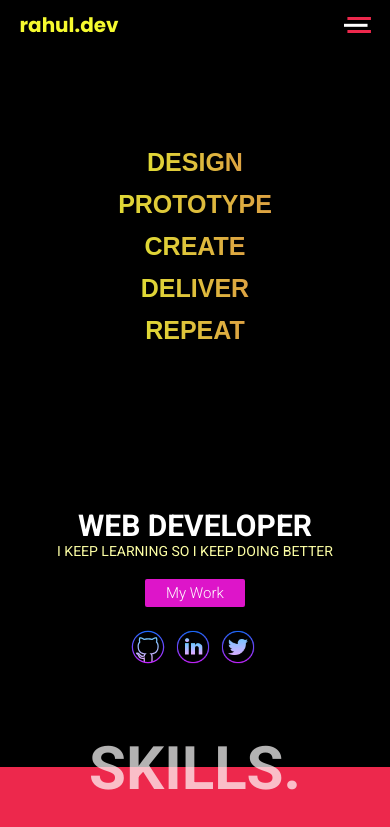
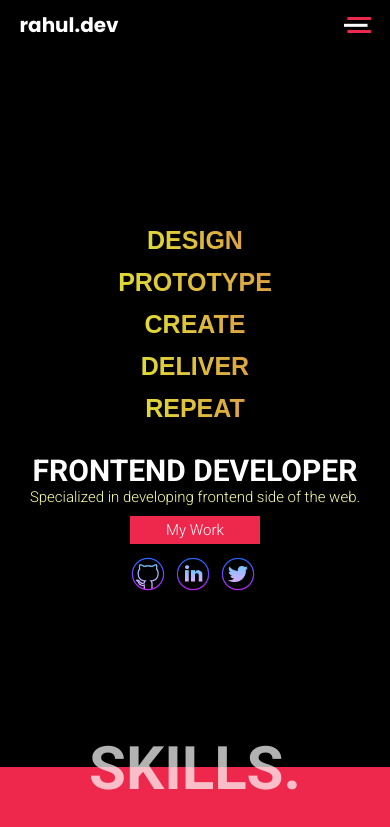
Before and after one commit to notoveryet1308/portfolio, a React (Create React App) app: page / in a window 390 px wide. Shown: the top 827 px of the page. Built offline with nearby package versions, Linux system fonts and the light colour scheme; a web font is replaced by a local one.

Commit message:
made some changed in Hero section and made it more responsive

```diff
--- a/src/components/About/index.js
+++ b/src/components/About/index.js
@@ -159,13 +159,14 @@ function index() {
         <Content>
           <Textbox>
             <p className='para'>Hi, I am Rahul Raj.<br></br><br></br>
-             A <span className="span">self taught Frontend developer</span>(client side of the web) but i also have experience with fullstack development with Express.Js & MongoDB. I recently completed B-Tech in Information Technology from Guru Nanak Dev Engineering College, Ludhiana Punjab.<br></br>
+             A <span className="span">self taught Frontend developer</span> (client side of the web) but i do have some experience with fullstack development with Express.Js & MongoDB.
+             I recently completed B-Tech in Information Technology from Guru Nanak Dev Engineering College, Ludhiana Punjab.<br></br>
               <br></br>
             I love working and creating web products as I could instanlty see my work done. After learning React.Js and working on several projects with this technology, working on web technologies have become so much fun for me. I enjoy this process of creating something new.
           </p>
           </Textbox>
           <Personal>
-            <h3 className="heading">My favourite music artists😍</h3>
+            <h3 className="heading" >My favourite music artists<span role="img" aria-label="string">😍</span></h3>
             <div className="artistbox">
               <Artistname>Prateek Khuhad</Artistname>
               <Artistname>Ritivz</Artistname>
--- a/src/components/Header/index.js
+++ b/src/components/Header/index.js
@@ -44,7 +44,7 @@ const SmootLink = styled(Link)`
   text-decoration: none;
   margin: 0 1rem;
   cursor: pointer;
-  font-weight: 300;
+  font-weight: 400;
 
   @media (max-width: 768px){
     font-size: 1.6rem;
@@ -56,12 +56,13 @@ function Index() {
   return (
     <HeaderWrapper>
       <Header>
-        <Logo onClick={() => scroll.scrollToTop()}>rahul.dev</Logo>
+        <Logo onClick={() => scroll.scrollToTop()}>&lt;rahulraj&gt;</Logo>
         <Nav>
           <SmootLink
             to="skills"
             smooth={true}
             duration={500}
+
             color='#ED284C'
           >Skills</SmootLink>
           <SmootLink
@@ -75,16 +76,15 @@ function Index() {
             smooth={true}
             duration={500}
             color='#30E6F1'
-          >About me</SmootLink>
+          >About</SmootLink>
           <SmootLink
             to="aboutme"
             smooth={true}
             duration={500}
             color='#fff'
-          >Contact me</SmootLink>
+          >Contact</SmootLink>
         </Nav>
       </Header>
-
     </HeaderWrapper>
   )
 }
--- a/src/components/Hero/index.js
+++ b/src/components/Hero/index.js
@@ -1,8 +1,10 @@
 import React, { useRef, useEffect } from 'react';
-import { gsap, TimelineMax, Expo } from 'gsap';
+import { gsap,Expo } from 'gsap';
 import { Link } from 'react-scroll';
 import { Container } from '../../stylesheets/global';
 import github from '../../img/github.svg';
+
+
 import linkedin from '../../img/linkedin.png';
 import twitter from '../../img/twitter.png';
 
@@ -18,7 +20,8 @@ import {
   IconImg,
   RightContent,
   HeroText,
-  HeroTextBox
+  HeroTextBox,
+  HideText
 } from './style';
 
 
@@ -31,20 +34,27 @@ function Index() {
   const repeat = useRef(null);
 
   useEffect(() => {
-    gsap.to(design.current, 2, { css: { transform: "translateY(0)", zIndex: 44, visibility: "visible" }, opacity: 1, ease: Expo.easeInOut }, );
-    gsap.to( prototype.current, 3, { css: { transform: "translateY(0)", zIndex: 44, visibility: "visible" }, opacity: 1, ease: Expo.easeInOut }, );
-    gsap.to( create.current, 4, { css: { transform: "translateY(0)", zIndex: 44, visibility: "visible" }, opacity: 1, ease: Expo.easeInOut }, );
-    gsap.to(deliver.current, 5, { css: { transform: "translateY(0)", zIndex: 44, visibility: "visible" }, opacity: 1, ease: Expo.easeInOut }, );
-    gsap.to(repeat.current, 6, { css: { transform: "translateY(0)", zIndex: 44, visibility: "visible" }, opacity: 1, ease: Expo.easeInOut }, );
+    gsap.to(design.current, 2, { css: { transform: "translateY(0)", zIndex: 44, visibility: "visible" }, opacity: 1, ease: Expo.easeInOut },);
+    gsap.to(prototype.current, 3, { css: { transform: "translateY(0)", zIndex: 44, visibility: "visible" }, opacity: 1, ease: Expo.easeInOut },);
+    gsap.to(create.current, 4, { css: { transform: "translateY(0)", zIndex: 44, visibility: "visible" }, opacity: 1, ease: Expo.easeInOut },);
+    gsap.to(deliver.current, 5, { css: { transform: "translateY(0)", zIndex: 44, visibility: "visible" }, opacity: 1, ease: Expo.easeInOut },);
+    gsap.to(repeat.current, 6, { css: { transform: "translateY(0)", zIndex: 44, visibility: "visible" }, opacity: 1, ease: Expo.easeInOut },);
   }, [])
   return (
     <Container bgColor="#000">
       <HeroWrapper>
         <LeftContent>
-          <MainTitle>Web Developer</MainTitle>
-          <SubText>i keep learning so i keep doing better</SubText>
+          <MainTitle>Frontend Developer</MainTitle>
+          {/* <SubText>i keep learning so i keep doing better</SubText> */}
+          <SubText>
+            Specialized in developing frontend side of the web.
+            <HideText>
+              Have experince in developing fullstack web products too.
+            </HideText>
+          </SubText>
           <ButtonBox>
             <MyworkBtn to="works" duration={1000} smooth={true}>My Work</MyworkBtn>
+
           </ButtonBox>
           <SocilaMediaBox>
             <a
--- a/src/components/Hero/style.js
+++ b/src/components/Hero/style.js
@@ -56,23 +56,30 @@ export const HeroWrapper = styled.div`
 `
 export const LeftContent = styled.div`
   width: 50%;
-  height: 60vh;
+  /* height: 60vh; */
   /* background: #333; */
   display: flex;
   flex-direction: column;
   justify-content: flex-start;
   padding-top: 5rem;
+  @media (max-width: 1150px){
+    width: 60%;
+    /* height: 100vh; */
+    /* background: #333; */
+  }
+
   @media (max-width: 600px){
-    height: 40vh;
+    /* height: 40vh; */
     width: 100%;
     justify-content: center;
     align-items: center;
     padding-top: 0;
+    /* background: #333; */
   }
 `
 export const RightContent = styled.div`
-  width: 35%;
-  height: 100%;
+  width: 30%;
+  /* height: 100%; */
   /* background: #333; */
   display: flex;
   flex-direction: column;
@@ -80,52 +87,63 @@ export const RightContent = styled.div`
   padding-top: 7rem;
   padding-left: 2rem;
   @media (max-width: 1039px){
-    width: 45%;
+    width: 35%;
+  }
+  @media (max-width: 950px){
+    padding-top: 9rem;
+  }
+  @media (max-width: 840px){
+    width: 38%;
+  }
+   @media (max-width: 750px){
+     width: 45%;
   }
   @media (max-width: 768px){
-    padding-top: 3rem;
-    width: 48%;
+    padding-top: 8rem;
+
   }
   @media (max-width: 600px){
     width: 100%;
-    height: 45vh;
+    /* height: 40vh; */
     justify-content: center;
     align-items: center;
     padding: 0;
+    /* background: #333; */
   }
   @media (max-width: 400px){
     width: 100%;
-    height: 40vh;
+    /* height: 40vh; */
     /* background: #333; */
   }
 `
 export const MainTitle = styled.h1`
-  font-size: 5.5rem;
+  font-size: 4.5rem;
   font-weight: bold;
   text-transform: uppercase;
-  color:#fff;
+  /* color:#ED284C; */
+  color: #fff;
   margin-top: 12rem;
-  @media (max-width:1150px){
-    font-size: 5rem;
-    margin-top: 10rem;
+  @media (max-width:935px){
+    font-size: 4rem;
+    /* margin-top: 3rem; */
   }
-  @media (max-width:1000px){
-    font-size: 4.5rem;
-    margin-top: 8rem;
-  }
-  @media (max-width:900px){
+  @media (max-width:810px){
     font-size: 3.5rem;
-    margin-top: 8rem;
+    /* margin-top: 3rem; */
   }
   @media (max-width: 768px){
+    margin-top: 7rem;
     font-size: 3rem;
   }
   @media (max-width: 600px){
     font-size: 3.5rem;
     margin-top: 2rem;
   }
-  @media (max-width: 400px){
+  @media (max-width: 450px){
     font-size: 3rem;
+  }
+  @media (max-width: 380px){
+    font-size: 2.5rem;
   }
   @media (max-width: 310px){
     font-size: 2.5rem;
@@ -133,19 +151,19 @@ export const MainTitle = styled.h1`
 `
 export const SubText = styled.h3`
   color: #FDFFA5;
-  text-transform: uppercase;
-  font-size: 2.5rem;
-  font-weight: 400;
-  @media (max-width:900px){
+  /* text-transform: capitalize; */
+  font-size: 1.7rem;
+  font-weight:300;
+  /* @media (max-width:900px){
     font-size:2rem;
-  }
+  } */
   @media (max-width: 600px){
     font-size: 1.6rem;
     /* background: #eee; */
     text-align: center;
   }
   @media (max-width: 400px){
-    font-size: 1.4rem;
+    font-size: 1.5rem;
   }
 `
 export const ButtonBox = styled.div`
@@ -153,17 +171,23 @@ export const ButtonBox = styled.div`
   display: flex;
   justify-content: center;
   align-items: center;
-  background: #DD15C9;
-  margin-top:4rem;
+  background: #ED284C;
+  margin-top:3rem;
   margin-bottom: 3rem;
-  border-radius: .2rem;
-
+  border-radius: 0;
+  cursor:pointer;
+  &:hover{
+    background: #ED2823;
+  }
+  @media (max-width: 840px){
+      margin: 2rem 0;
+  }
   @media (max-width: 768px){
-    width: 10rem;
+    width: 13rem;
     margin-top: 3rem;
   }
   @media (max-width: 600px){
-    margin:2rem 0;
+    margin:1rem 0;
 
   }
 `
@@ -177,6 +201,9 @@ export const MyworkBtn = styled(Link)`
    padding: 1rem 1.5rem;
    @media (max-width: 768px){
     font-size: 1.6rem;
+  }
+  @media (max-width: 840px){
+      padding: .6rem 1rem;
   }
   @media (max-width: 600px){
     padding: .5rem 1rem;
@@ -239,7 +266,7 @@ visibility: hidden;
     font-size: 4rem;
   }
   @media (max-width:900px){
-    font-size: 3.8rem;
+    font-size: 3.5rem;
   }
   @media (max-width: 600px){
     font-size: 3rem;
@@ -248,3 +275,9 @@ visibility: hidden;
     font-size: 2.5rem;
   }
 `
+export const HideText = styled.span`
+ @media (max-width: 600px){
+   display: none;
+ }
+
+`
--- a/src/stylesheets/global.js
+++ b/src/stylesheets/global.js
@@ -21,7 +21,7 @@ export const Logo = styled.h1`
    font-size: 2.5rem;
    font-family: 'Poppins', sans-serif;
    font-weight: bold;
-   color: #F6FA2F;
+   color: #fff;
    cursor: pointer;
    @media (max-width: 600px){
      font-size: 2rem;
@@ -32,6 +32,7 @@ export const SectionName = styled.h1`
   font-weight: bold;
   text-transform: uppercase;
   color: rgba(51, 48, 48, 0.24);
+  /* color:#fff; */
   position: absolute;
   top: -2.9rem;
   right: 0;
```
